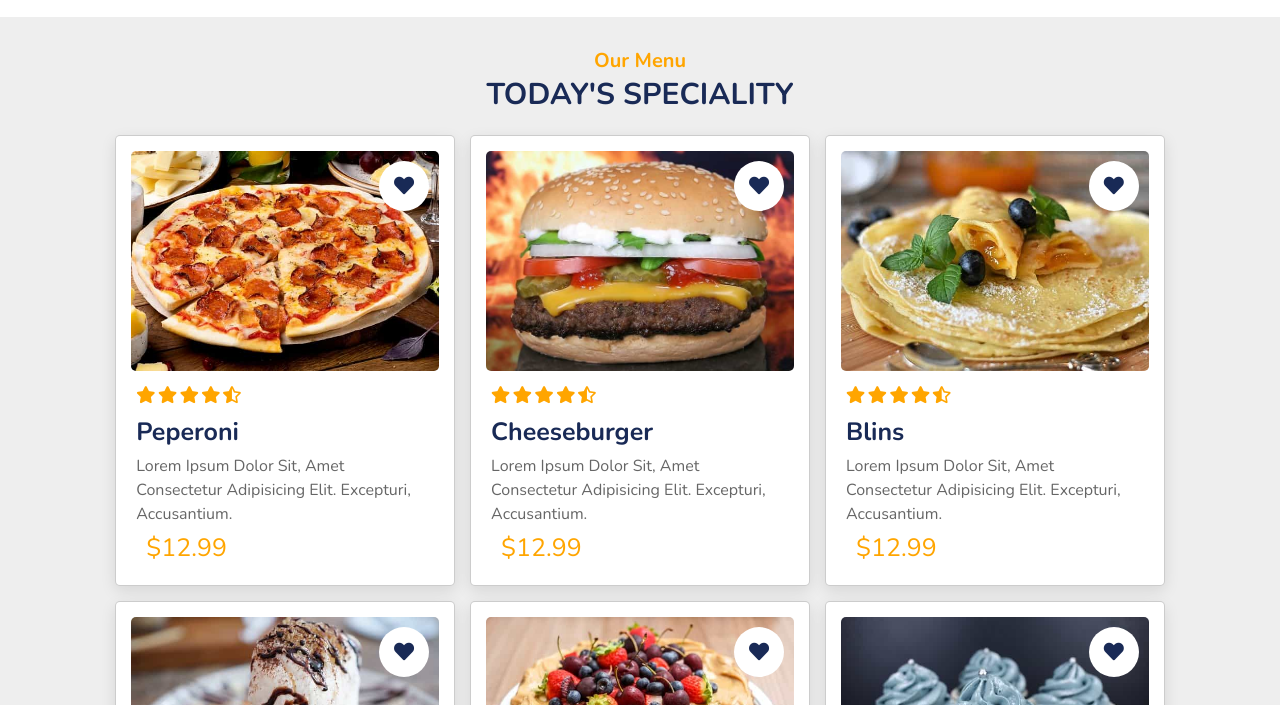
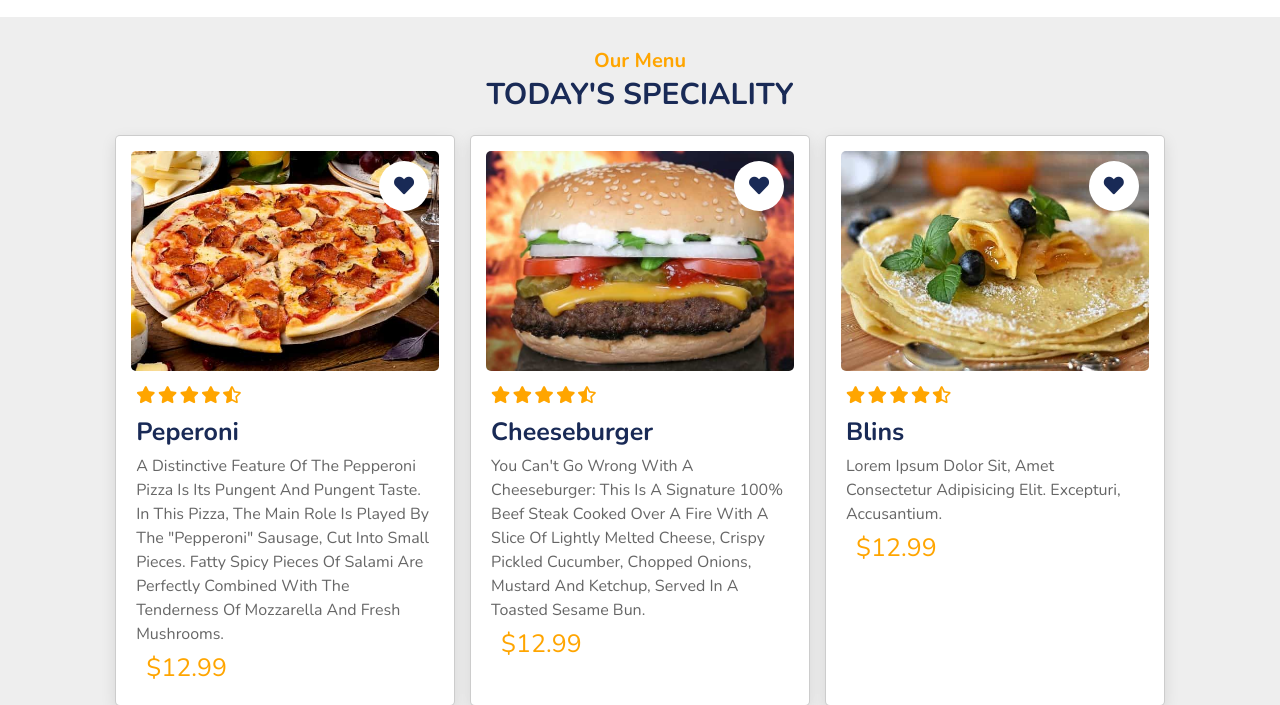
Before and after one commit to Garyshkeer/Olymp, a plain HTML site: page index.html in a window 1280 px wide. Shown: the part 2095-2800 px from the top of the page. Drawn offline with nearby package versions, Linux system fonts and the light colour scheme.

Commit message:
updateText

```diff
--- a/index.html
+++ b/index.html
@@ -68,7 +68,7 @@
                     <div class="content">
                         <span>our special dish</span>
                         <h3>spicy noodles</h3>
-                        <p>Lorem ipsum dolor sit amet consectetur adipisicing elit. Sit natus dolor cumque?</p>
+                        <p>Carbonara is another classic spaghetti dish very typically associated with Italian cooking and eaten around the world.</p>
                         <a href="#order" class="btn">order now</a>
                     </div>
                     <div class="image">
@@ -80,7 +80,7 @@
                     <div class="content">
                         <span>our special dish</span>
                         <h3>fried chicken</h3>
-                        <p>Lorem ipsum dolor sit amet consectetur adipisicing elit. Sit natus dolor cumque?</p>
+                        <p>The most popular food of the Southern cuisine, fried chicken</p>
                         <a href="#order" class="btn">order now</a>
                     </div>
                     <div class="image">
@@ -92,7 +92,7 @@
                     <div class="content">
                         <span>our special dish</span>
                         <h3>hot pizza</h3>
-                        <p>Lorem ipsum dolor sit amet consectetur adipisicing elit. Sit natus dolor cumque?</p>
+                        <p>We have the most delicious pizzas</p>
                         <a href="#order" class="btn">order now</a>
                     </div>
                     <div class="image">
@@ -279,7 +279,7 @@
                         <i class="fas fa-star-half-alt"></i>
                     </div>
                     <h3>Peperoni</h3>
-                    <p>Lorem ipsum dolor sit, amet consectetur adipisicing elit. Excepturi, accusantium.</p>
+                    <p>A distinctive feature of the Pepperoni pizza is its pungent and pungent taste. In this pizza, the main role is played by the "Pepperoni" sausage, cut into small pieces. Fatty spicy pieces of salami are perfectly combined with the tenderness of Mozzarella and fresh mushrooms.</p>
 
                     <span class="price">$12.99</span>
                 </div>
@@ -299,7 +299,7 @@
                         <i class="fas fa-star-half-alt"></i>
                     </div>
                     <h3>Cheeseburger</h3>
-                    <p>Lorem ipsum dolor sit, amet consectetur adipisicing elit. Excepturi, accusantium.</p>
+                    <p>You can't go wrong with a Cheeseburger: This is a signature 100% beef steak cooked over a fire with a slice of lightly melted cheese, crispy pickled cucumber, chopped onions, mustard and ketchup, served in a toasted sesame bun.</p>
 
                     <span class="price">$12.99</span>
                 </div>
@@ -339,7 +339,7 @@
                         <i class="fas fa-star-half-alt"></i>
                     </div>
                     <h3>waffles</h3>
-                    <p>Lorem ipsum dolor sit, amet consectetur adipisicing elit. Excepturi, accusantium.</p>
+                    <p>Two halves of a fragrant golden waffle, connected with caramel syrup - it's very tasty!</p>
 
                     <span class="price">$12.99</span>
                 </div>
@@ -359,7 +359,7 @@
                         <i class="fas fa-star-half-alt"></i>
                     </div>
                     <h3>Cake</h3>
-                    <p>Lorem ipsum dolor sit, amet consectetur adipisicing elit. Excepturi, accusantium.</p>
+                    <p>A cake flavored with melted chocolate, cocoa powder, or both.</p>
 
                     <span class="price">$12.99</span>
                 </div>
@@ -379,7 +379,7 @@
                         <i class="fas fa-star-half-alt"></i>
                     </div>
                     <h3>cupcakes</h3>
-                    <p>Lorem ipsum dolor sit, amet consectetur adipisicing elit. Excepturi, accusantium.</p>
+                    <p>Chocolate cupcakes filled with chocolate chunks are served hot to keep the filling liquid.</p>
 
                     <span class="price">$12.99</span>
                 </div>
@@ -398,8 +398,8 @@
                         <i class="fas fa-star"></i>
                         <i class="fas fa-star-half-alt"></i>
                     </div>
-                    <h3>Juices</h3>
-                    <p>Lorem ipsum dolor sit, amet consectetur adipisicing elit. Excepturi, accusantium.</p>
+                    <h3>cocktail</h3>
+                    <p>a cocktail that remains the perfect recipe for all time, with the dignity of a classic standing above all the trendy fruit versions.</p>
 
                     <span class="price">$12.99</span>
                 </div>
@@ -419,7 +419,7 @@
                         <i class="fas fa-star-half-alt"></i>
                     </div>
                     <h3>Fruit salad</h3>
-                    <p>Lorem ipsum dolor sit, amet consectetur adipisicing elit. Excepturi, accusantium.</p>
+                    <p>An easy, quick, and holiday-worthy fruit salad that is easily doubled.</p>
 
                     <span class="price">$12.99</span>
                 </div>
@@ -439,7 +439,7 @@
                         <i class="fas fa-star-half-alt"></i>
                     </div>
                     <h3>Limonade juice</h3>
-                    <p>Lorem ipsum dolor sit, amet consectetur adipisicing elit. Excepturi, accusantium.</p>
+                    <p>Simple and easy method for perfect lemonade every time!</p>
 
                     <span class="price">$12.99</span>
                 </div>
```
